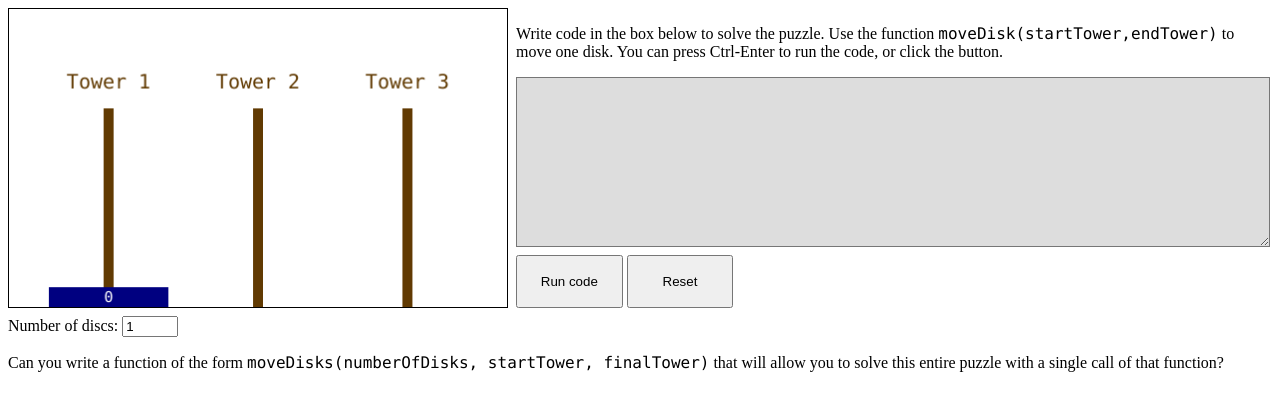
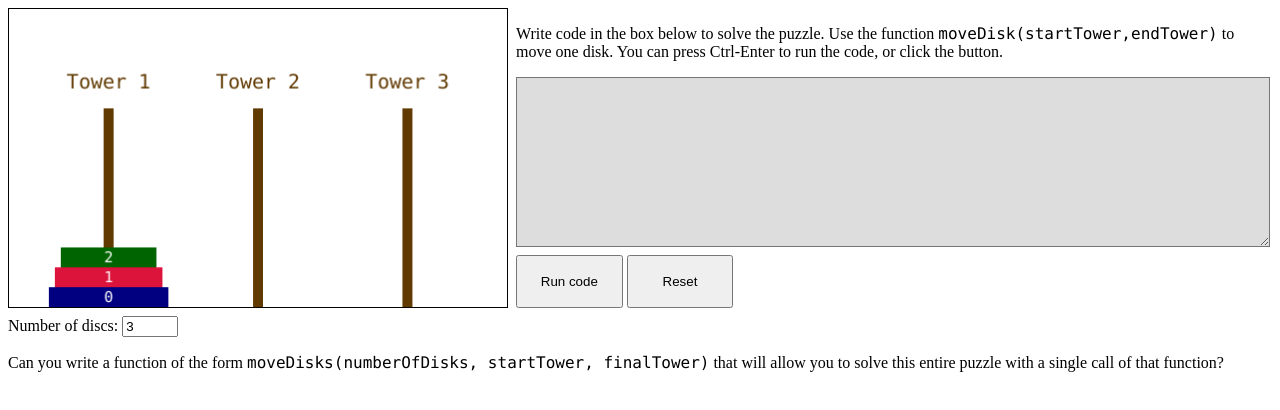
Before and after one commit to DavidGriswoldTeacher/hanoi, a plain HTML site: page index.html in a window 1280 px wide. Drawn offline with Linux system fonts and the light colour scheme.

Commit message:
default 3 disks

```diff
--- a/index.html
+++ b/index.html
@@ -28,7 +28,7 @@
     </div>
     <div id="settings">
         <label for="numDisks">Number of discs: </label>
-        <input type="number" id="numDisks" min="1", max="10" value="1">
+        <input type="number" id="numDisks" min="1", max="10" value="3">
     </div>
     <p>Can you write a function of the form <code>moveDisks(numberOfDisks, startTower, finalTower)</code>
         that will allow you to solve this entire puzzle with a single call of that function?</p>
--- a/script.js
+++ b/script.js
@@ -1,11 +1,11 @@
 // shape: position 0 is the largest disk, position n is the smallest disk
 // holds values 1, 2, or 3
-var diskPositions = [1];
-var numDisks = 1;
+var diskPositions = [];
+var numDisks = 0;
 //shape: each tower has an array of which disks it contains, from bottom to top
 // it will be enforced that each is in ascending order
 // and that this matches diskPositions
-var towerDisks = [[0], [], []];
+var towerDisks = [[], [], []];
 var colors = ["navy",
     "crimson",
     "darkgreen",
```
